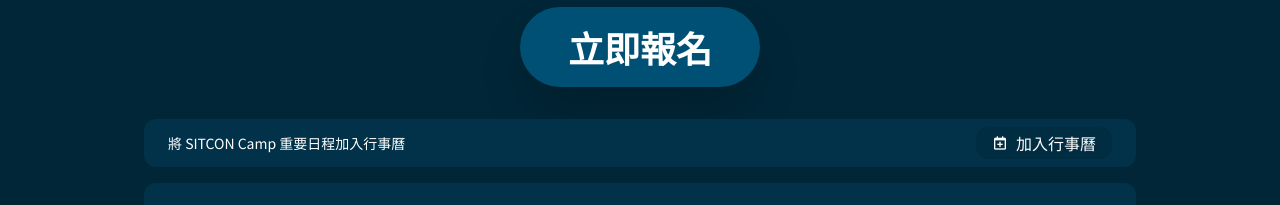
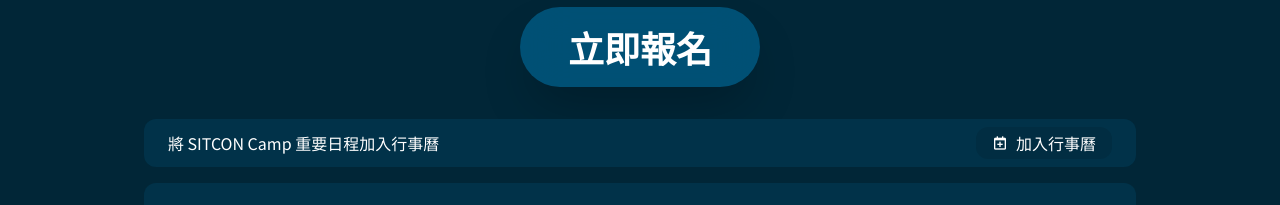
Before and after one commit to sitcon-tw/camp2024, a Next.js app: page /2023/ in a window 1280 px wide. Shown: the part 5700-5905 px from the top of the page. Built offline with nearby package versions, Linux system fonts and the light colour scheme.

Commit message:
updated add to cal text size

```diff
--- a/components/ApplicationInfo.tsx
+++ b/components/ApplicationInfo.tsx
@@ -86,7 +86,7 @@
       </div>
       <ApplicationCard dense>
         <div className="flex flex-col-reverse my-2 md:my-0 md:flex-row items-center md:items-center justify-between gap-2 md:gap-4">
-          <div className="text-sm">
+          <div className="text-sm md:text-base">
             將 SITCON Camp 重要日程加入行事曆
           </div>
           <Button href="/2023/events.ics" className="bg-black bg-opacity-10 hover:bg-black hover:bg-opacity-20 rounded-xl">
```
